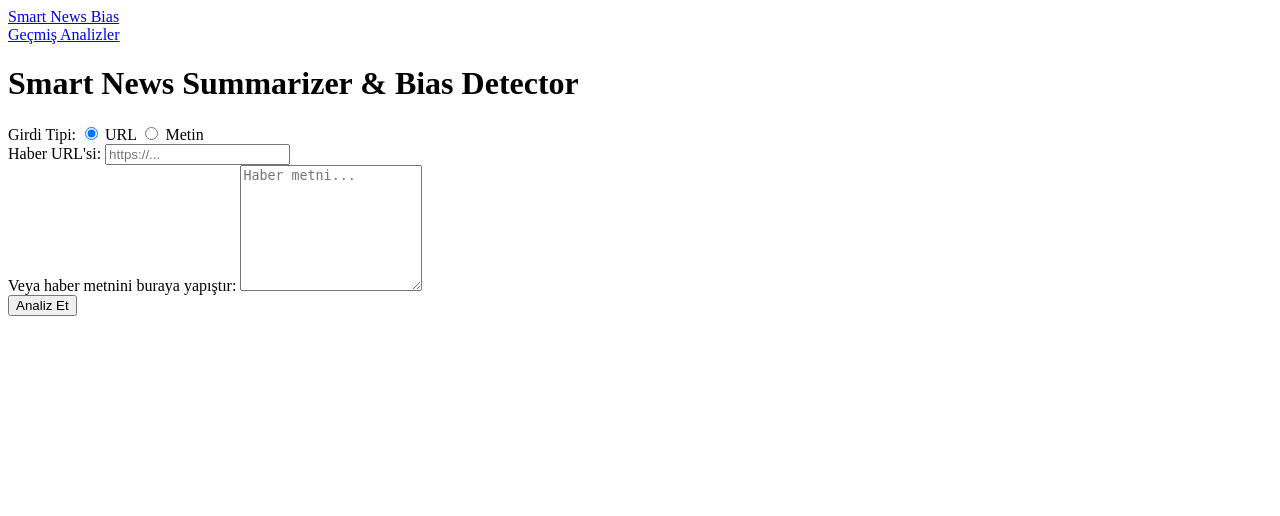
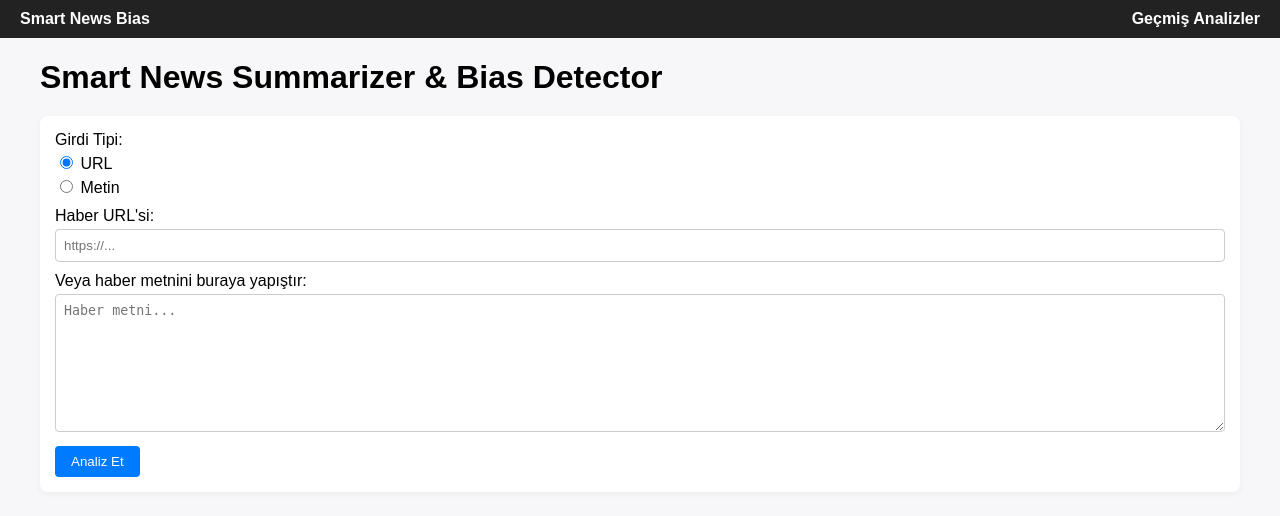
Before and after one commit to HumeyraErtas/Smart-News-Summarizer---Bias-Detector, a Flask app: page / in a window 1280 px wide. Shown: the top 516 px of the page. Run offline with Flask 3, Linux system fonts and the light colour scheme.

Commit message:
Update style.css

```diff
--- a/static/style.css
+++ b/static/style.css
@@ -1,3 +1,80 @@
+body {
+    font-family: Arial, sans-serif;
+    background: #f7f7fa;
+    margin: 0;
+    padding: 0;
+}
+
+.navbar {
+    background: #222;
+    color: #fff;
+    padding: 10px 20px;
+    display: flex;
+    justify-content: space-between;
+}
+
+.navbar a {
+    color: #fff;
+    text-decoration: none;
+    font-weight: bold;
+}
+
+.container {
+    max-width: 1200px;
+    margin: 20px auto;
+    padding: 0 15px;
+}
+
+h1 {
+    margin-bottom: 20px;
+}
+
+.input-form {
+    background: #fff;
+    padding: 15px;
+    border-radius: 8px;
+    margin-bottom: 20px;
+    box-shadow: 0 2px 6px rgba(0,0,0,0.05);
+}
+
+.form-group {
+    margin-bottom: 10px;
+}
+
+.form-group label {
+    display: block;
+    margin-bottom: 4px;
+}
+
+textarea, input[type="text"] {
+    width: 100%;
+    padding: 8px;
+    border-radius: 4px;
+    border: 1px solid #ccc;
+    box-sizing: border-box;
+}
+
+.btn-primary {
+    background: #007bff;
+    color: #fff;
+    padding: 8px 16px;
+    border: none;
+    border-radius: 4px;
+    cursor: pointer;
+}
+
+.btn-primary:hover {
+    background: #0056b3;
+}
+
+.error-box {
+    background: #ffdddd;
+    color: #900;
+    border: 1px solid #f5c2c2;
+    padding: 10px;
+    border-radius: 6px;
+    margin-bottom: 15px;
+}
 .info-bar {
     display: flex;
     gap: 20px;
```
Also changed, not shown: other parts of static/style.css (+46 -0 lines).
